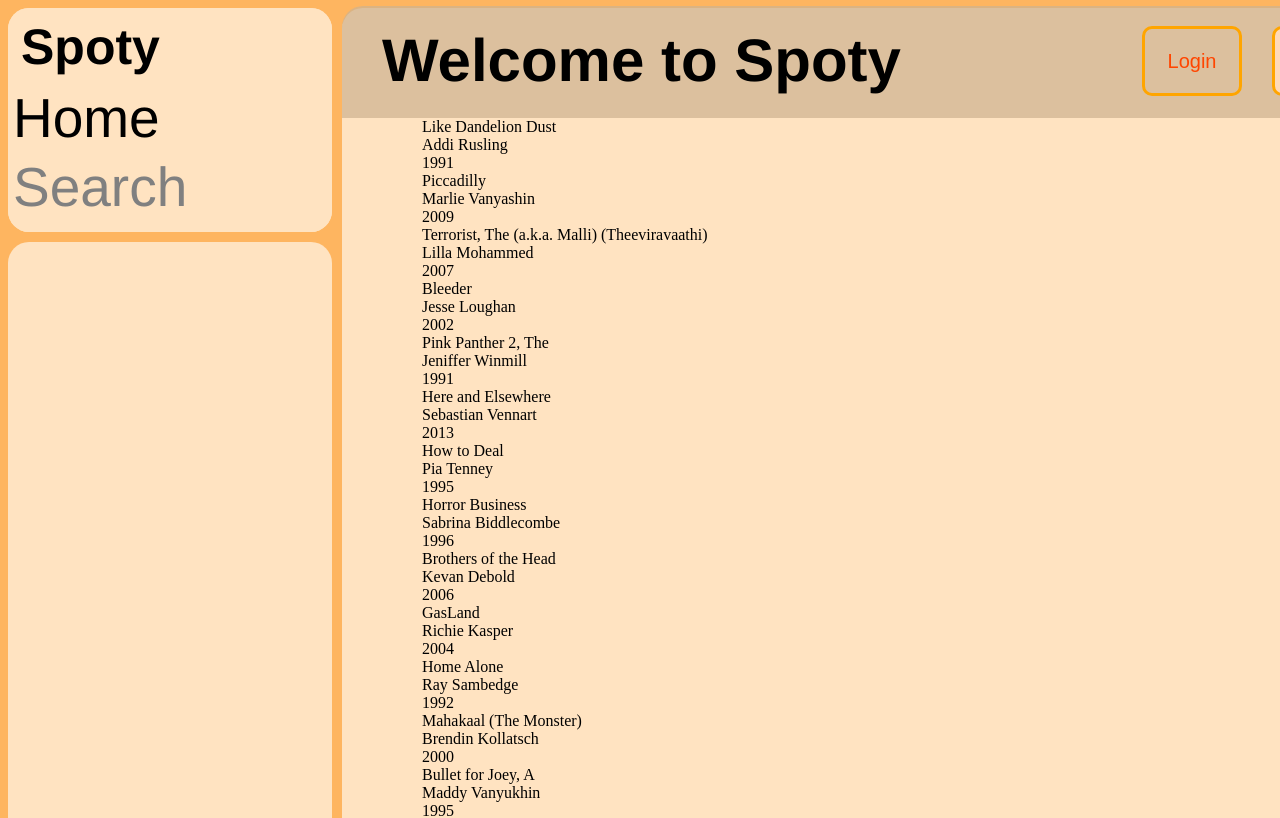
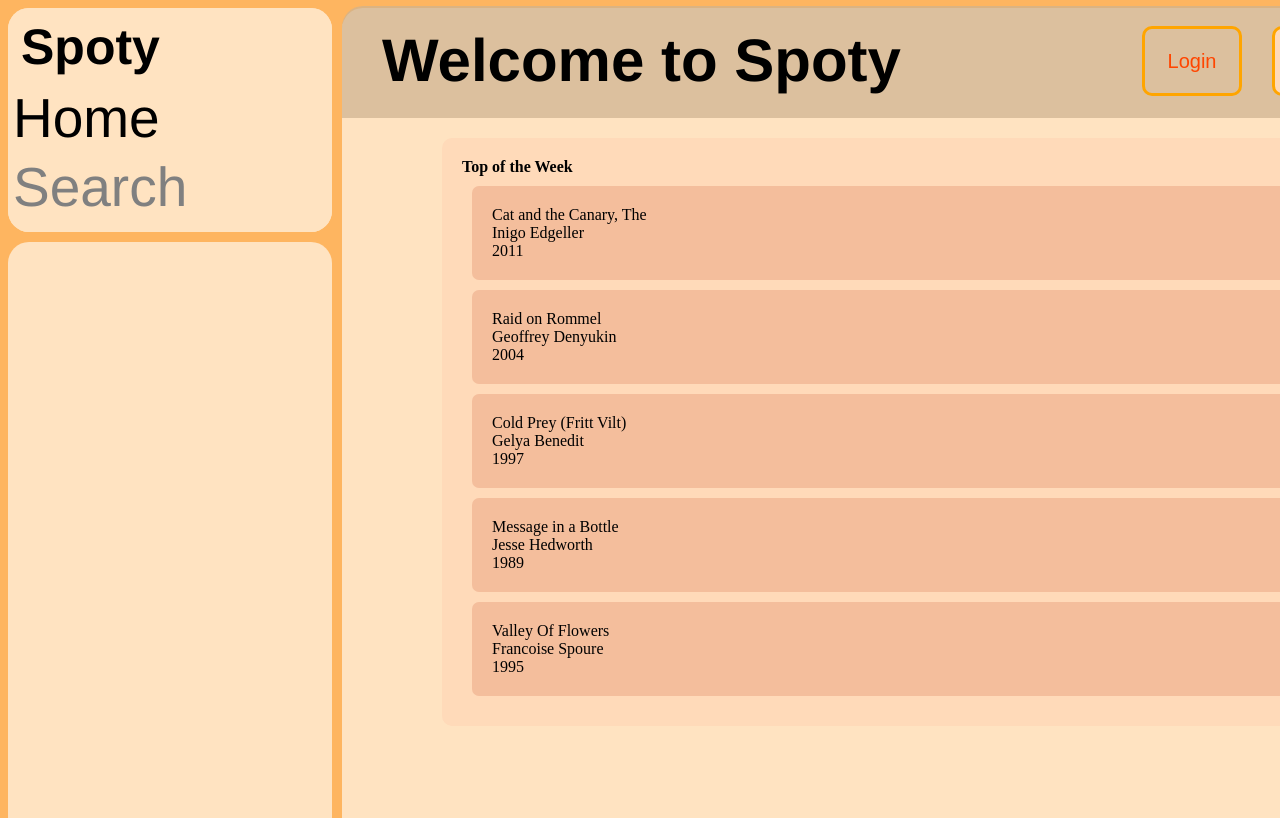
Before and after one commit to xotoxex/Spoty, a React (Create React App) app: page / in a window 1280 px wide. Shown: the top 818 px of the page. Built offline with nearby package versions, Linux system fonts and the light colour scheme.

Commit message:
added comment section for detailed view

```diff
--- a/src/App.css
+++ b/src/App.css
@@ -118,10 +118,11 @@
   cursor: pointer;
 }
 
-.cards {
-  margin: 20px;
-  background-color: white;
+.card {
+  margin: 10px;
+  background-color: rgba(240, 179, 145, 0.7);
   padding: 20px;
+  border-radius: 7px;
 }
 
 .author,
@@ -129,10 +130,11 @@
 .year {
   font-family: "Franklin Gothic Medium", "Arial Narrow", Arial, sans-serif;
   font-size: 60px;
-  display: flex;
-  align-items: center;
-  top: 20px;
-  left: 40px;
+  /* display: flex;
+  align-items: center; */
+  position: relative;
+  top: 0px;
+
   user-select: none;
   text-align: center;
 }
@@ -141,3 +143,49 @@
   position: absolute;
   top: 800px;
 }
+
+.outercard {
+  margin: 20px;
+  background-color: peachpuff;
+  padding: 20px;
+
+  top: 100px;
+  border-radius: 10px;
+}
+
+.textts {
+  color: gray;
+  stroke: 1px black;
+  position: absolute;
+  font-size: 27px;
+}
+
+.details {
+  background-color: peachpuff;
+  /* display: flex; */
+  justify-content: center;
+  width: 800px;
+  height: 160px;
+  position: absolute;
+  left: 370px;
+}
+
+.Route {
+  user-select: none;
+}
+
+.author {
+  font-family: "Franklin Gothic Medium", "Arial Narrow", Arial, sans-serif;
+  font-size: 16px;
+  position: relative;
+  top: 20px;
+  color: red;
+}
+
+.year {
+  font-family: "Franklin Gothic Medium", "Arial Narrow", Arial, sans-serif;
+  font-size: 16px;
+  position: relative;
+  top: 20px;
+  color: red;
+}
--- /dev/null
+++ b/src/DataTop.js
@@ -0,0 +1,36 @@
+export const data2 = [
+  {
+    id: 14,
+    name: "Cat and the Canary, The",
+    year: 2011,
+    Author: "Inigo Edgeller",
+  },
+
+  {
+    id: 43,
+    name: "Raid on Rommel",
+    year: 2004,
+    Author: "Geoffrey Denyukin",
+  },
+
+  {
+    id: 67,
+    name: "Cold Prey (Fritt Vilt)",
+    year: 1997,
+    Author: "Gelya Benedit",
+  },
+
+  {
+    id: 78,
+    name: "Message in a Bottle",
+    year: 1989,
+    Author: "Jesse Hedworth",
+  },
+
+  {
+    id: 100,
+    name: "Valley Of Flowers",
+    year: 1995,
+    Author: "Francoise Spoure",
+  },
+];
--- /dev/null
+++ b/src/components/BackButton.jsx
@@ -0,0 +1,23 @@
+import React from "react";
+import { useContext } from "../App";
+import MyButton from "../UI/MyButton";
+
+import { useState } from "react";
+
+function BackButton() {
+  const { Setscreen, user, passw, Setbol } = useContext();
+  return (
+    <div>
+      <button
+        className="back"
+        onClick={() => {
+          Setscreen("initial");
+        }}
+      >
+        Back
+      </button>
+    </div>
+  );
+}
+
+export default BackButton;
--- a/src/components/Comments.jsx
+++ b/src/components/Comments.jsx
@@ -1,12 +1,45 @@
-import React from "react";
+import React, { useState } from "react";
 import UiInput from "../UI/UiInput";
 import MyButton from "../UI/MyButton";
+import { useContext } from "../App";
 
 function Comments() {
+  const { Setscreen, user, passw, Setbol } = useContext();
+  const [comm, Setcomm] = useState([{ nick: "", text: "", comment_id: 0 }]);
+  const [ctext, Sctext] = useState("");
+
+  const sendd = () => {
+    ctext !== "" && user !== ""
+      ? Setcomm([...comm, { nick: user, text: ctext, comment_id: comm.length }])
+      : console.log("123");
+    Sctext("");
+  };
+
   return (
     <div>
-      <UiInput></UiInput>
-      <MyButton></MyButton>
+      <div className="comments">
+        <div>
+          {comm
+            .filter((item) => item.nick !== "")
+            .map((item) => (
+              <div key={item.comment_id}>
+                <div>{item.nick}</div>
+                <div>{item.text}</div>
+                <div>{item.comment_id}</div>
+              </div>
+            ))}
+        </div>
+        <UiInput
+          placeholder="your comment"
+          onChange={(e) => {
+            Sctext(e.target.value);
+          }}
+          value={ctext}
+        ></UiInput>
+        <MyButton className="send" onClick={sendd}>
+          Send
+        </MyButton>
+      </div>
     </div>
   );
 }
--- a/src/components/Navbar.jsx
+++ b/src/components/Navbar.jsx
@@ -25,7 +25,9 @@
       <strong className="logo">Spoty</strong>
       <br></br>
       <UiDiv onClick={Home} style={{ color: color1 }}>
-        <DivButton>Home</DivButton>
+        <DivButton style={{ border: "1px", borderColor: color1 }}>
+          Home
+        </DivButton>
       </UiDiv>
       <UiDiv onClick={Search} style={{ color: color2 }}>
         <DivButton>Search</DivButton>
--- a/src/components/Scrolling.jsx
+++ b/src/components/Scrolling.jsx
@@ -1,5 +1,6 @@
 import React from "react";
 import { data } from "../Data";
+import { data2 } from "../DataTop";
 import { Card } from "antd";
 import { useContext } from "../App";
 import { useNavigate } from "react-router-dom";
@@ -13,7 +14,11 @@
   return (
     <div>
       <UiDiv className="rolldown">
-        <div>
+        {props === "black" ? (
+          search === "" ? (
+            <p className="textts">start searching</p>
+          ) : (
+            <div className="outercard">
               {data
                 .filter((item) => {
                   return search.toLowerCase() === ""
@@ -36,6 +41,33 @@
                   </div>
                 ))}
             </div>
+          )
+        ) : (
+          <div className="outercard">
+            <strong className="weektop">Top of the Week</strong>
+            {data2
+              .filter((item) => {
+                return search.toLowerCase() === ""
+                  ? item
+                  : item.name.toLowerCase().includes(search.toLowerCase());
+              })
+              .map((item) => (
+                <div
+                  className="card"
+                  onClick={() =>
+                    bol === "true"
+                      ? navigate("/musics/" + item.id)
+                      : Setscreen("login")
+                  }
+                  key={item.id}
+                >
+                  <div>{item.name}</div>
+                  <div>{item.Author}</div>
+                  <div>{item.year}</div>
+                </div>
+              ))}
+          </div>
+        )}
       </UiDiv>
     </div>
   );
--- a/src/pages/Lpage.jsx
+++ b/src/pages/Lpage.jsx
@@ -7,6 +7,7 @@
 import design from "../UI/UiA.module.css";
 import { useContext } from "../App";
 import { useState } from "react";
+import BackButton from "../components/BackButton";
 
 function Lpage() {
   const { Setscreen, user, passw, Setbol } = useContext();
@@ -17,6 +18,7 @@
     Setscreen("initial");
     Setbol("true");
   };
+
   const LoginCheck = () => {
     evalue === user && evalue !== "" && cvalue === passw
       ? Entering()
@@ -49,6 +51,7 @@
         Sign Up
       </UiA>
       <p className="logintext">Do not have an account?</p>
+      <BackButton></BackButton>
     </div>
   );
 }
--- a/src/pages/Menu.jsx
+++ b/src/pages/Menu.jsx
@@ -28,7 +28,6 @@
       <div className="options">
         <Options props={check}></Options>
       </div>
-      <img src="https://random.imagecdn.app/200/200"></img>
     </div>
   );
 }
--- a/src/pages/PostPage.jsx
+++ b/src/pages/PostPage.jsx
@@ -3,8 +3,15 @@
 import Comments from "../components/Comments";
 import { useParams } from "react-router-dom";
 import { data } from "../Data";
+import BackButton from "../components/BackButton";
+import { useContext } from "../App";
+import MyButton from "../UI/MyButton";
+import { useState } from "react";
+import { useNavigate } from "react-router-dom";
 
 function PostPage() {
+  const navigate = useNavigate();
+  const { Setscreen, user, passw, Setbol } = useContext();
   const params = useParams();
   console.log(params);
   const indexx =
@@ -14,11 +21,20 @@
   console.log(indexx);
   return (
     <div>
-      <div className="author">{data[indexx].Author}</div>
-      <div className="musicname">{data[indexx].name}</div>
-      <div className="year">{data[indexx].year}</div>
+      <div className="details">
+        <div className="musicname">{data[indexx].name}</div>
+        <div className="author">by {data[indexx].Author}</div>
+        <div className="year">{data[indexx].year}</div>
+      </div>
       <Comments></Comments>
       <strong className="warning">scroll up</strong>
+      <button
+        onClick={() => {
+          navigate("/");
+        }}
+      >
+        back
+      </button>
     </div>
   );
 }
--- a/src/pages/Spage.jsx
+++ b/src/pages/Spage.jsx
@@ -8,6 +8,7 @@
 import { useContext } from "../App";
 import { useRef } from "react";
 import { useState } from "react";
+import BackButton from "../components/BackButton";
 
 function Spage() {
   const SignUp = () => {
@@ -41,6 +42,7 @@
         Log in
       </UiA>
       <p className="signtext">Already have an account?</p>
+      <BackButton></BackButton>
     </div>
   );
 }
```
Also changed, not shown: src/App.js (+1 -11 lines). Lines whose indentation alone changed are shown as unchanged.
